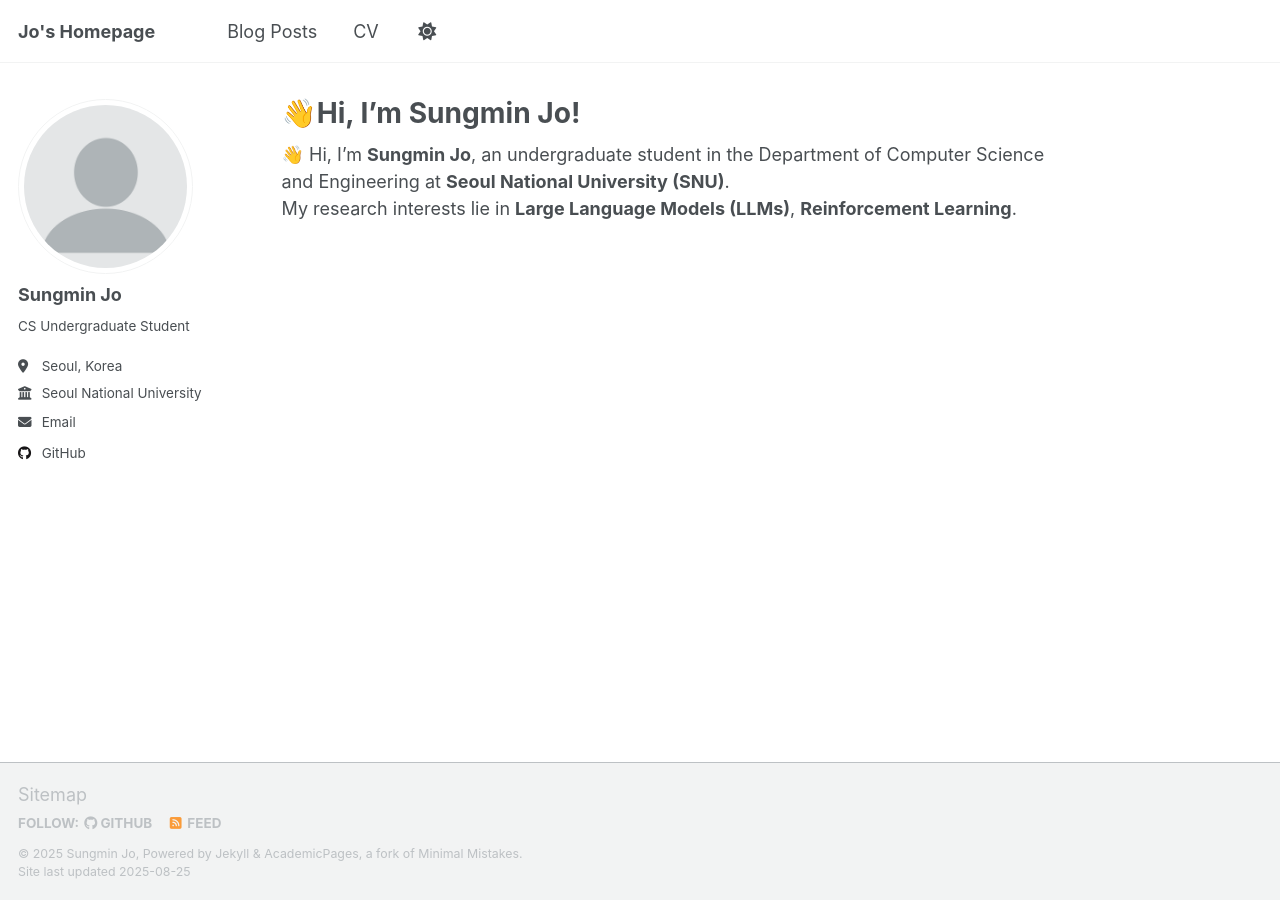
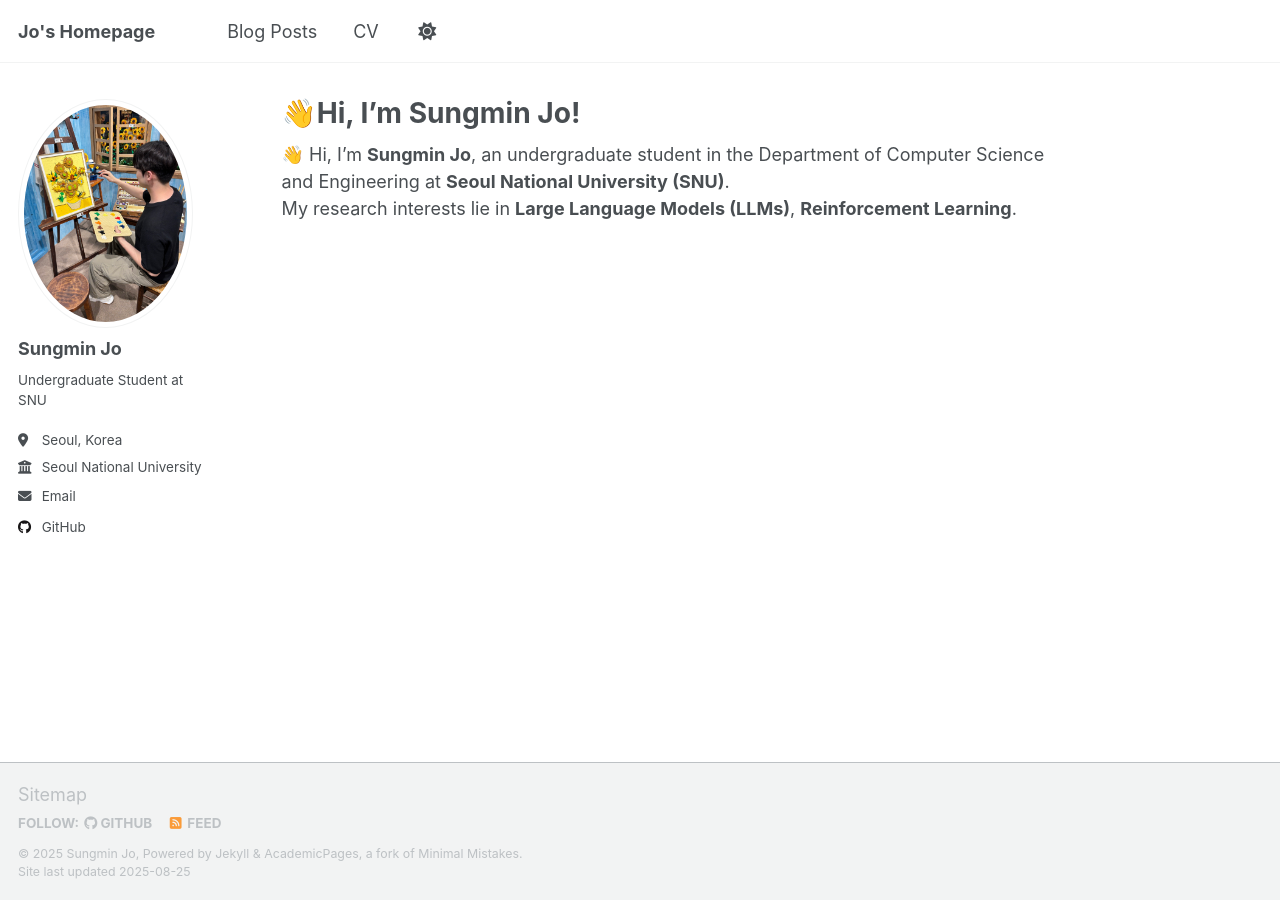
Before and after one commit to jsm0424/jsm0424.github.io, a Jekyll site: the page built from _pages/about.md, in a window 1280 px wide. Built offline with Jekyll 4.4.1, drawn with Linux system fonts in a browser that asks for light colours; a script that is not in the unit is left out.

Commit message:
add avatar

```diff
--- a/_config.yml
+++ b/_config.yml
@@ -22,10 +22,10 @@ repository               : "jsm0424/jsm0424.github.io"
 #               Additional customization can be done by editing /_includes/author-profile.html
 author:
   # Biographic information
-  avatar           : "profile.png"
+  avatar           : "avatar-github.jpg"
   name             : "Sungmin Jo"
   pronouns         : # example: "she/her"
-  bio              : "CS Undergraduate Student"
+  bio              : "Undergraduate Student at SNU"
   location         : "Seoul, Korea"
   employer         : "Seoul National University"
   uri              : # URL
```
Also changed, not shown: images/avatar-github.jpg (added).
